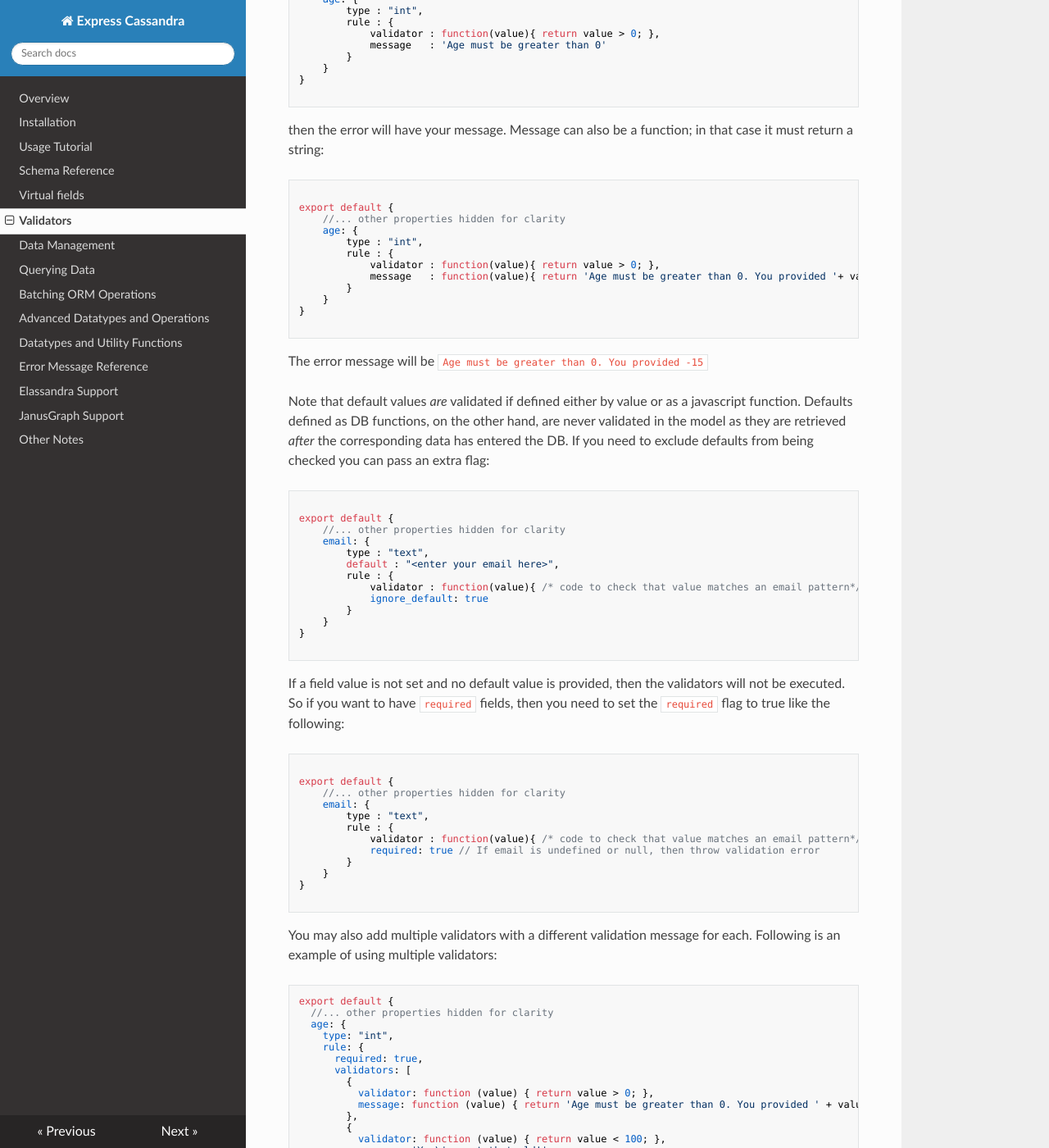
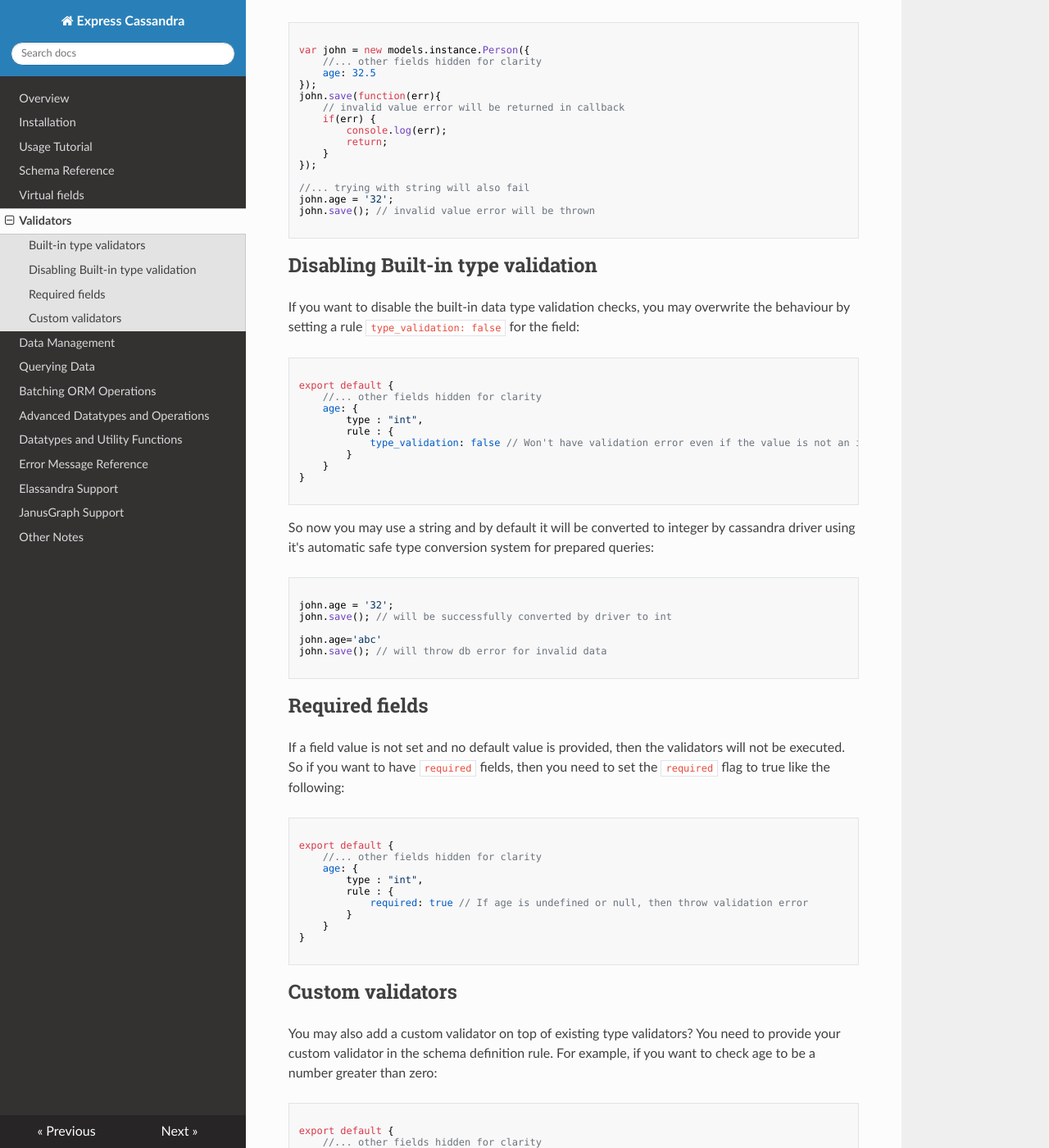
Before and after one commit to masumsoft/express-cassandra, an MkDocs documentation site: the page built from docs/validators.md, in a window 1280 px wide and 1400 px high, scrolled down 584 px. Shown: the whole window at 82% size. Built offline with MkDocs 1.6.1, drawn with Linux system fonts in a browser that asks for light colours; nearby versions of some CDN libraries; old or Windows-style settings are respelled for this version of MkDocs; some of the changed text lies outside the part shown.

Commit message:
feat: option to disable built-in type validation
fixes #242

````diff
--- a/docs/validators.md
+++ b/docs/validators.md
@@ -1,11 +1,100 @@
 # Validators
 
-Every time you set a property for an instance of your model, an internal type validator checks that the value is valid. If not an error is thrown. But how to add a custom validator? You need to provide your custom validator in the schema definition. For example, if you want to check age to be a number greater than zero:
+## Built-in type validators
+
+Every time you save a field value for an instance of your model, an internal type validator checks whether the value is valid according to the defined data type of the field. A validation error is thrown if the given data type does not match the data type of the field.
+
+For example let's have a field type defined as `int` like the following:
 
 ```js
 
 export default {
-    //... other properties hidden for clarity
+    //... other fields hidden for clarity
+    age: {
+        type : "int"
+    }
+}
+
+```
+
+So now you cannot for example save a value of type decimal or string for age field. For non integer type input, a validation error will be returned in error callback or a validation error will be thrown if no callback is defined:
+
+```js
+
+var john = new models.instance.Person({
+    //... other fields hidden for clarity
+    age: 32.5
+});
+john.save(function(err){
+    // invalid value error will be returned in callback
+    if(err) {
+        console.log(err);
+        return;
+    }
+});
+
+//... trying with string will also fail
+john.age = '32';
+john.save(); // invalid value error will be thrown
+
+```
+
+## Disabling Built-in type validation
+
+If you want to disable the built-in data type validation checks, you may overwrite the behaviour by setting a rule `type_validation: false` for the field:
+
+```js
+
+export default {
+    //... other fields hidden for clarity
+    age: {
+        type : "int",
+        rule : {
+            type_validation: false // Won't have validation error even if the value is not an integer
+        }
+    }
+}
+
+```
+
+So now you may use a string and by default it will be converted to integer by cassandra driver using it's automatic safe type conversion system for prepared queries:
+
+```js
+
+john.age = '32';
+john.save(); // will be successfully converted by driver to int
+
+john.age='abc'
+john.save(); // will throw db error for invalid data
+
+```
+
+## Required fields
+
+If a field value is not set and no default value is provided, then the validators will not be executed. So if you want to have `required` fields, then you need to set the `required` flag to true like the following:
+
+```js
+
+export default {
+    //... other fields hidden for clarity
+    age: {
+        type : "int",
+        rule : {
+            required: true // If age is undefined or null, then throw validation error
+        }
+    }
+}
+
+```
+
+## Custom validators
+
+You may also add a custom validator on top of existing type validators? You need to provide your custom validator in the schema definition rule. For example, if you want to check age to be a number greater than zero:
+
+```js
+
+export default {
+    //... other fields hidden for clarity
     age: {
         type : "int",
         rule : function(value){ return value > 0; }
@@ -15,12 +104,12 @@ export default {
 ```
 
 your validator must return a boolean. If someone will try to assign `john.age = -15;` an error will be thrown.
-You can also provide a message for validation error in this way
+You can also provide a message for validation error:
 
 ```js
 
 export default {
-    //... other properties hidden for clarity
+    //... other fields hidden for clarity
     age: {
         type : "int",
         rule : {
@@ -37,7 +126,7 @@ then the error will have your message. Message can also be a function; in that c
 ```js
 
 export default {
-    //... other properties hidden for clarity
+    //... other fields hidden for clarity
     age: {
         type : "int",
         rule : {
@@ -51,16 +140,17 @@ export default {
 
 The error message will be `Age must be greater than 0. You provided -15`
 
-Note that default values _are_ validated if defined either by value or as a javascript function. Defaults defined as DB functions, on the other hand, are never validated in the model as they are retrieved _after_ the corresponding data has entered the DB.
+Note that default values are validated if defined either by value or as a javascript function. Defaults defined as DB functions, on the other hand, are never validated in the model as they are retrieved after the corresponding data has entered the DB.
+
 If you need to exclude defaults from being checked you can pass an extra flag:
 
 ```js
 
 export default {
-    //... other properties hidden for clarity
+    //... other fields hidden for clarity
     email: {
         type : "text",
-        default : "<enter your email here>",
+        default : "no email provided",
         rule : {
             validator : function(value){ /* code to check that value matches an email pattern*/ },
             ignore_default: true
@@ -70,28 +160,11 @@ export default {
 
 ```
 
-If a field value is not set and no default value is provided, then the validators will not be executed. So if you want to have `required` fields, then you need to set the `required` flag to true like the following:
+You may also add multiple validators with a different validation message for each. Following is an example of using multiple validators:
 
 ```js
-
 export default {
-    //... other properties hidden for clarity
-    email: {
-        type : "text",
-        rule : {
-            validator : function(value){ /* code to check that value matches an email pattern*/ },
-            required: true // If email is undefined or null, then throw validation error
-        }
-    }
-}
-
-```
-
-You may also add multiple validators with a different validation message for each. Following is an example of using multiple validators:
-
-```
-export default {
-  //... other properties hidden for clarity
+  //... other fields hidden for clarity
   age: {
     type: "int",
     rule: {
````
Also changed, not shown: docs/datatypes.md (+2 -2 lines), 4 other files.
